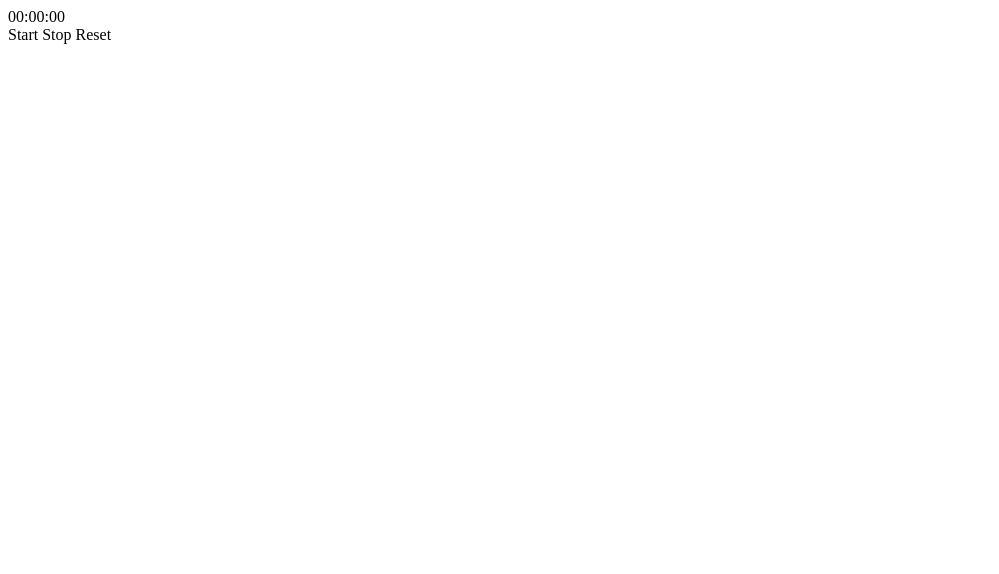
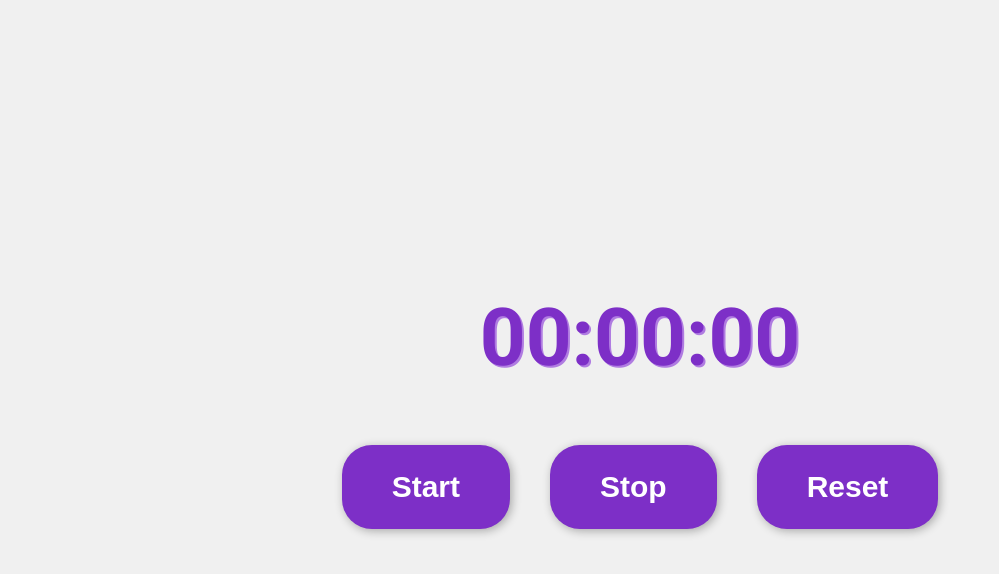
Before and after one commit to daianaadepaula/html-css-javascript-projects-2, a plain HTML site: page projects/stopwatch/index.html in a window 1280 px wide. Shown: the whole page, without its empty margins (0-999 px from the left). Drawn offline with Linux system fonts and the light colour scheme.

Commit message:
style: styling stopwatch css

```diff
--- a/projects/stopwatch/index.html
+++ b/projects/stopwatch/index.html
@@ -1,5 +1,6 @@
 <!DOCTYPE html>
 <html lang="pt-br">
+
 <head>
 	<meta charset="UTF-8">
 	<meta name="viewport" content="width=device-width, initial-scale=1.0">
@@ -8,16 +9,21 @@
 	<meta name="keywords" content="HTML, CSS, JavaScript">
 	<meta name="author" content="Daiana de Paula">
 
+	<link rel="stylesheet" href="./src/css/reset.css">
+	<link rel="stylesheet" href="./src/css/style.css">
+
 	<title>Contador</title>
 </head>
+
 <body>
 
 	<div id="timer">00:00:00</div>
 	<div id="buttons">
-		<buttton id="start">Start</buttton>
-		<buttton id="stop">Stop</buttton>
-		<buttton id="reset">Reset</buttton>
+		<button id="start">Start</button>
+		<button id="stop">Stop</button>
+		<button id="reset">Reset</button>
 	</div>
 
 </body>
+
 </html>
--- /dev/null
+++ b/projects/stopwatch/src/css/reset.css
@@ -0,0 +1,5 @@
+*{
+	margin: 0;
+	padding: 0;
+	box-sizing: border-box;
+}
--- /dev/null
+++ b/projects/stopwatch/src/css/style.css
@@ -0,0 +1,55 @@
+@import url("https://fonts.googleapis.com/css2?family=Roboto:wght@400;700;900&display=swap");
+
+html {
+  font-size: 62.5%;
+}
+
+body {
+  font-family: "Roboto", sans-serif;
+  background-color: #f0f0f0;
+  display: flex;
+  flex-direction: column;
+  justify-content: center;
+  min-height: 100vh;
+  overflow: hidden;
+  align-items: center;
+}
+
+#timer {
+  font-size: 8rem;
+  font-weight: 700;
+  text-shadow: 2px 2px #b07ce1;
+  color: #7d2fc7;
+  width: 600px;
+  text-align: center;
+  margin: 40px auto;
+}
+
+#buttons {
+  display: flex;
+  justify-content: center;
+}
+
+button {
+  background-color: #7d2fc7;
+  color: #fff;
+  border: none;
+  font-size: 3rem;
+  font-weight: bold;
+  padding: 2.5rem 5rem;
+  margin: 2rem;
+  border-radius: 30px;
+  cursor: pointer;
+  box-shadow: 2px 2px 10px rgba(0, 0, 0, 0.3);
+  transition: all 0.2s;
+}
+
+button:hover {
+  background-color: #a76edb;
+  box-shadow: 2px 2px 10px rgba(0, 0, 0, 0.5);
+}
+
+button[disabled] {
+  opacity: 0.5;
+  cursor: default;
+}
```
